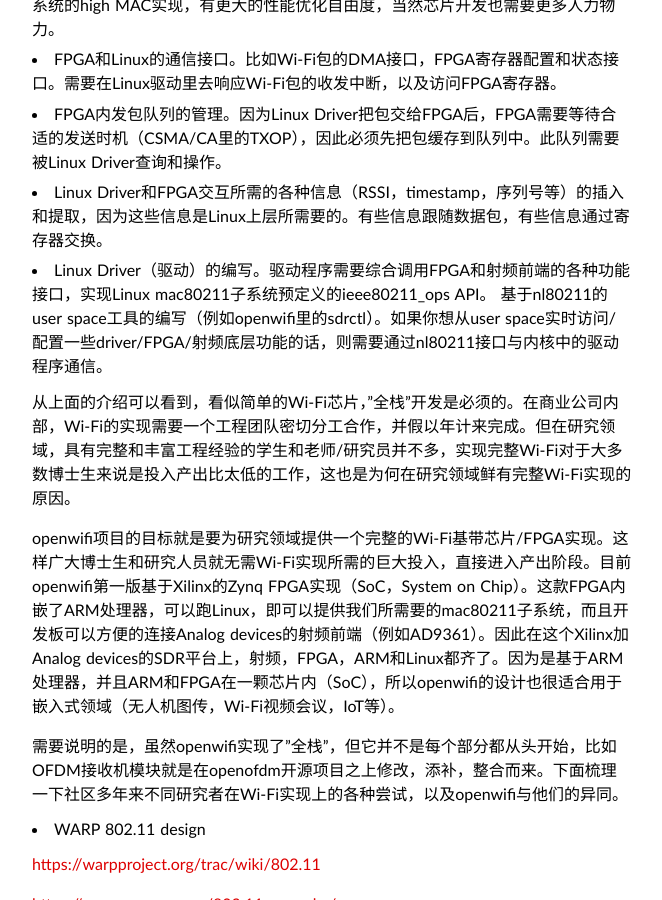
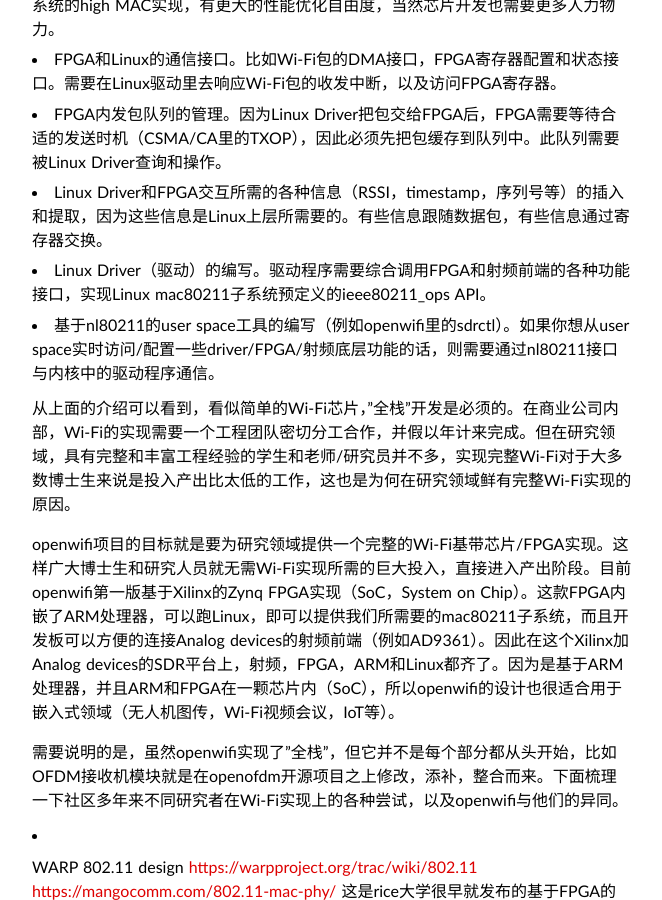
Before and after one commit to sdr-x/sdr-x.github.io, a Jekyll site: the page built from _posts/2020-01-02-openwifi-chinese.md, in a window 1280 px wide and 900 px high, scrolled down 2562 px. Shown: the whole window, without its empty margins (308-970 px from the left). Built offline with Jekyll 4.4.1, drawn with Linux system fonts in a browser that asks for light colours; some web fonts are replaced; comment, search, counter and statistics services are not loaded.

```diff
--- a/_posts/2020-01-02-openwifi-chinese.md
+++ b/_posts/2020-01-02-openwifi-chinese.md
@@ -42,7 +42,7 @@ Wi-Fi工作在共享频谱（比如免费的2.4GHz和5GHz ISM频段）。在这
 * FPGA内发包队列的管理。因为Linux Driver把包交给FPGA后，FPGA需要等待合适的发送时机（CSMA/CA里的TXOP），因此必须先把包缓存到队列中。此队列需要被Linux Driver查询和操作。
 * Linux Driver和FPGA交互所需的各种信息（RSSI，timestamp，序列号等）的插入和提取，因为这些信息是Linux上层所需要的。有些信息跟随数据包，有些信息通过寄存器交换。
 * Linux Driver（驱动）的编写。驱动程序需要综合调用FPGA和射频前端的各种功能接口，实现Linux mac80211子系统预定义的ieee80211_ops API。
-基于nl80211的user space工具的编写（例如openwifi里的sdrctl）。如果你想从user space实时访问/配置一些driver/FPGA/射频底层功能的话，则需要通过nl80211接口与内核中的驱动程序通信。
+* 基于nl80211的user space工具的编写（例如openwifi里的sdrctl）。如果你想从user space实时访问/配置一些driver/FPGA/射频底层功能的话，则需要通过nl80211接口与内核中的驱动程序通信。
 
 从上面的介绍可以看到，看似简单的Wi-Fi芯片，”全栈”开发是必须的。在商业公司内部，Wi-Fi的实现需要一个工程团队密切分工合作，并假以年计来完成。但在研究领域，具有完整和丰富工程经验的学生和老师/研究员并不多，实现完整Wi-Fi对于大多数博士生来说是投入产出比太低的工作，这也是为何在研究领域鲜有完整Wi-Fi实现的原因。
 
@@ -51,11 +51,8 @@ openwifi项目的目标就是要为研究领域提供一个完整的Wi-Fi基带
 需要说明的是，虽然openwifi实现了”全栈”，但它并不是每个部分都从头开始，比如OFDM接收机模块就是在openofdm开源项目之上修改，添补，整合而来。下面梳理一下社区多年来不同研究者在Wi-Fi实现上的各种尝试，以及openwifi与他们的异同。
 
 * WARP 802.11 design
-
 [https://warpproject.org/trac/wiki/802.11](https://warpproject.org/trac/wiki/802.11)
-
 [https://mangocomm.com/802.11-mac-phy/](https://mangocomm.com/802.11-mac-phy/)
-
 这是rice大学很早就发布的基于FPGA的Wi-Fi参考设计。需要购买license才可以使用，费用大约30k欧左右（根据需要哪部分），费用不包括自己购买板子（比如ADRV9361-z7035）的费用。从公开资料来看，它并没有使用Linux mac80211子系统，而是high MAC和low MAC用FPGA里的MicroBlaze软核处理器实现。
 
 * National Instruments Labview 802.11 framework
@@ -111,13 +108,9 @@ openwifi的Linux驱动部分当然也是参考了Linux 里面的各种Wi-Fi芯
 回顾openwifi的诞生历程，有一点感到很自豪的是项目的主导和主要贡献来自中国开发者。
 
 * 我本人。两年多来几乎是120%的时间在投入。openwifi的主意诞生于这个欧盟H2020项目（ORCA）[https://www.orca-project.eu/](https://www.orca-project.eu/) 。主要动机是不希望项目结束仅仅给这个世界带来一些饱含高大上概念的报告，而是能给社区带来一些能够真正广为使用和流传的东西。当然也十分感谢公司（imec）支持开源。
-
 * 我的中国同事刘薇([https://telefoonboek.ugent.be/nl/people/802000881827](https://telefoonboek.ugent.be/nl/people/802000881827))。把openofdm从USRP N210平台移植到Zynq平台，并且配合我做了大量模块和系统级调试和测试工作。
-
 * openofdm的作者史经浩。看linkedin，这位同学毕业后去了Facebook而且貌似早就不搞Wi-Fi了。但他的openofdm开源实现，使得我们的openwifi在两年内做完成为可能，否则至少还需要额外的半年到一年。
-
 * 来自中国台湾的realtek公司的Wi-Fi芯片驱动是我学习Wi-Fi驱动的主要对象。大名鼎鼎的rtl-sdr电视棒也是这家公司的，堪称业界良心了。
-
 * 最后是一位开发者不是来自中国，但也必须提到：来自埃塞俄比亚的同事Michael Mehari ([https://biblio.ugent.be/person/802001220721](https://biblio.ugent.be/person/802001220721))。他在我们最初的Matlab仿真代码基础上开发出了ofdm tx FPGA模块。因为他没有看到过和参考过WARP 的PHY tx FPGA实现，所以我们的开源代码是”无污染”的。
 
 最后想说明的一点是：openwifi现阶段一定是在各方面会被商用芯片吊打，这一点毋庸置疑。现阶段它对标的对象也不是商用芯片，而是前面的对比表格中的其他项目。但就像当初Linus Torvalds发布Linux的时候，在强大的商用UNIX面前Linux也只是nothing，谁也不会想到后面Linux竟然变得如此强大。这其中的关键就在于你---广大开发者。感到欣喜的是，我前段时间发布openwifi项目的twitter在短时间内就获得了13万次展示和2万4千次播放量（demo视频），来自东西南北半球的人们纷纷表示“这下有得玩了”。
```
